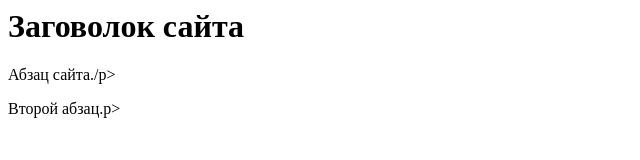
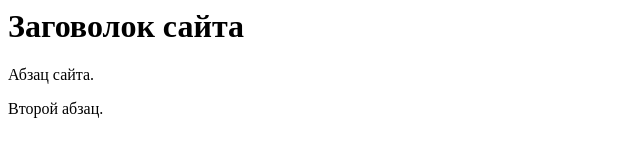
Before and after one commit to Dothza/site, a plain HTML site: page index.html in a window 1280 px wide. Shown: the full height of the page, 0-640 px from the left. Drawn offline with Linux system fonts and the light colour scheme.

Commit message:
Update index.html

```diff
--- a/index.html
+++ b/index.html
@@ -3,7 +3,7 @@
   <head> </head>
   <body>
     <h1>Заговолок сайта</h1>
-    <p>Абзац сайта./p>
-    <p>Второй абзац.p>
+    <p>Абзац сайта.</p>
+    <p>Второй абзац.</p>
   </body>
 </html>
```
